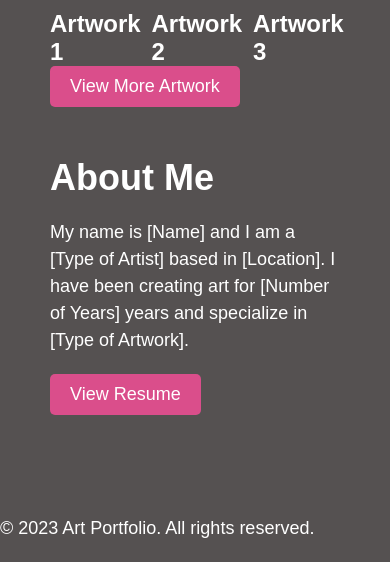
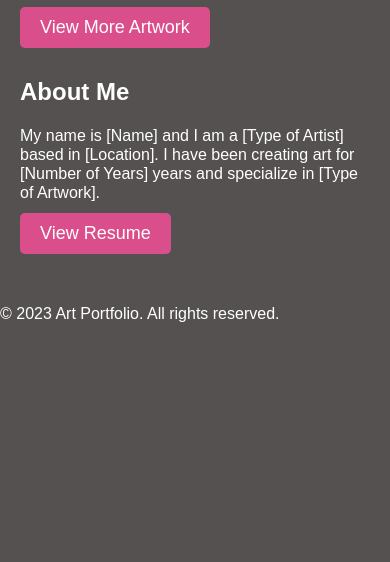
Before and after one commit to kkarolx/test_page, a plain HTML site: page index.html in a window 390 px wide. Shown: the part 697-1259 px from the top of the page. After the commit the page ends 1030 px from the top, so only its background shows below. Drawn offline with Linux system fonts and the light colour scheme.

Commit message:
style fix

```diff
--- a/index.html
+++ b/index.html
@@ -5,7 +5,6 @@
 	<meta name="viewport" content="width=device-width, initial-scale=1.0">
 	<title>Art Portfolio</title>
 	<link rel="stylesheet" href="style.css">
-    <script src="app.js"></script>
 </head>
 <body>
 	<header>
--- a/style.css
+++ b/style.css
@@ -129,4 +129,31 @@
 	h1 {
 	  font-size: 24px;
 	}
+
+	main {
+	  padding: 20px;
+	}
+
+	section {
+	  margin-bottom: 30px;
+	}
+
+	h2 {
+	  font-size: 24px;
+	}
+
+	p {
+	  font-size: 16px;
+	  line-height: 1.2;
+	  margin-bottom: 10px;
+	}
+
+	.artwork-grid {
+	  flex-wrap: wrap;
+	}
+
+	.artwork {
+	  width: 100%;
+	  margin-bottom: 20px;
+	}
   }
```
Also changed, not shown: about.html (+2 -0 lines), contact.html (+2 -0 lines), gallery.html (+2 -0 lines).
